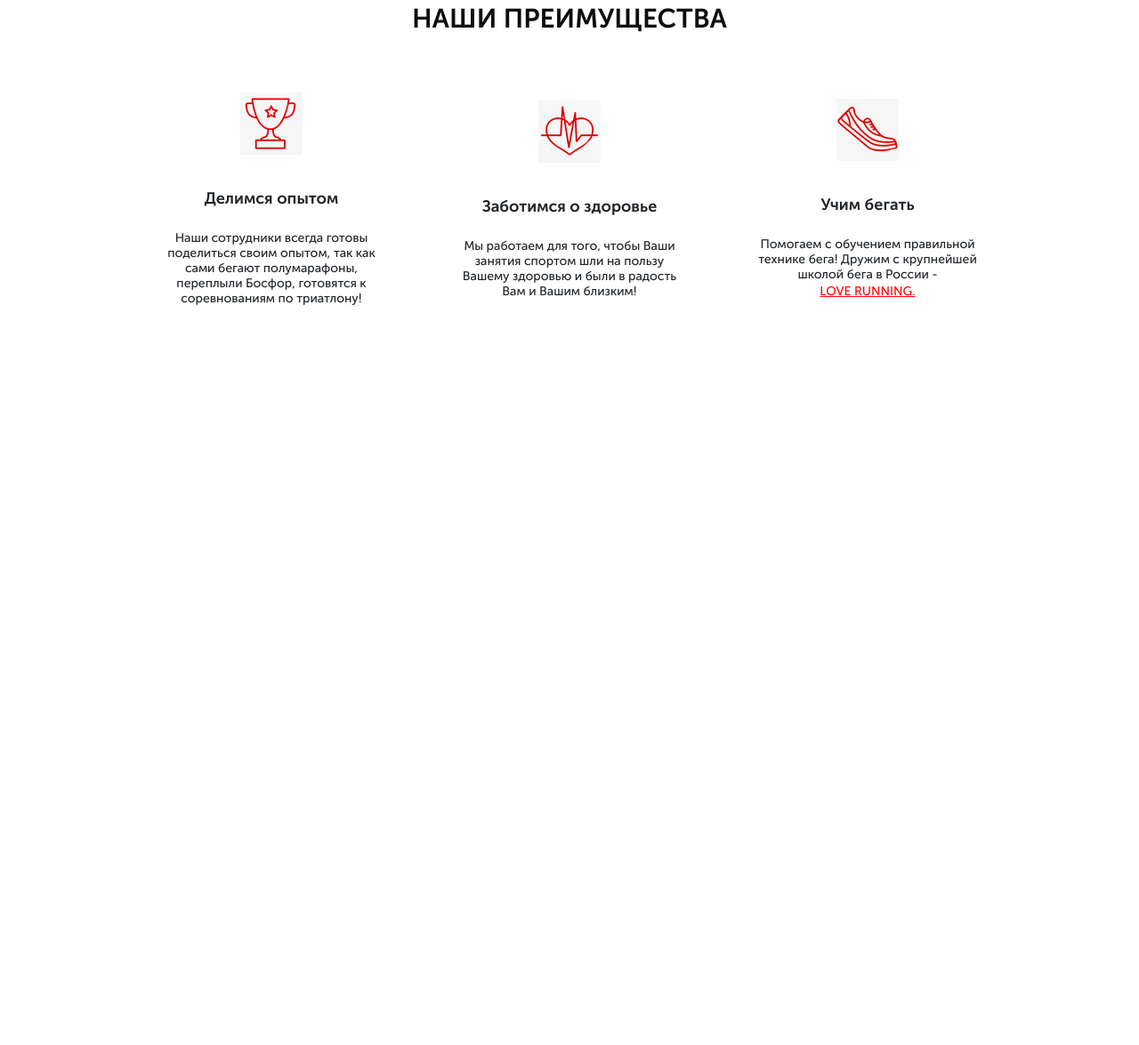
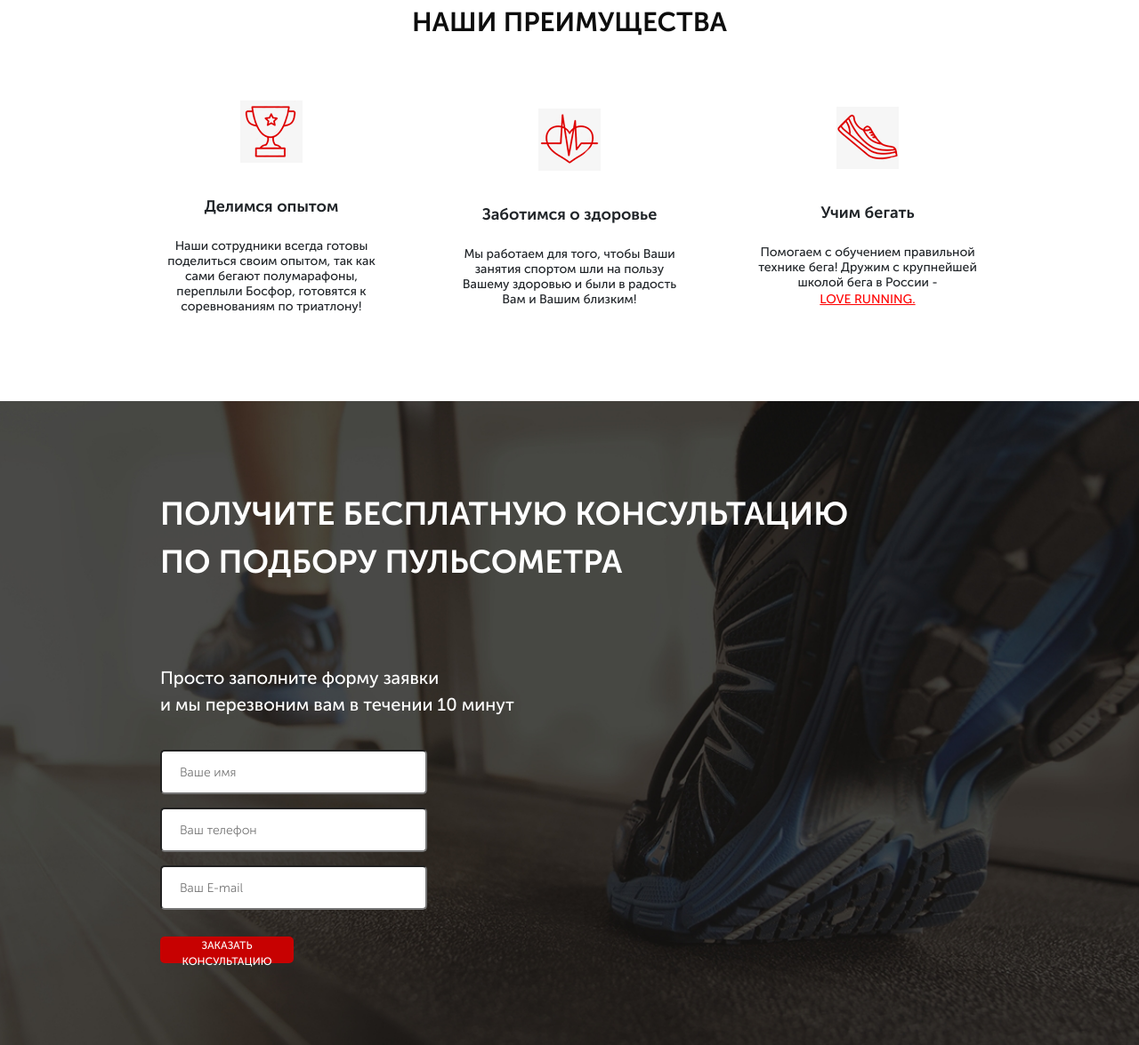
Before and after one commit to eugenedefox/Pulse_gulp, a website: page src/index.html in a window 1280 px wide. Shown: the part 759-1934 px from the top of the page at 89% size. Before the commit the page ends 1201 px from the top, so only its background shows below. Drawn offline with Linux system fonts and the light colour scheme.

Commit message:
3 sections

```diff
--- a/src/index.html
+++ b/src/index.html
@@ -23,7 +23,7 @@
                 <div class="header__contacts">
                     <a href="tel:+74999228974" class="header__phone">+7 (499) 922-89-74</a>
 
-                    <button class="button">заказать звонок<div class="header__icon"><img src="icons/icon_phone.png" alt=""></div></button>
+                    <button class="button">заказать звонок</button>
                 </div>
 
             </header>
@@ -68,7 +68,7 @@
 
     <div class="advantages">
         <div class="container">
-            <h2 class="advantages__title">НАШИ ПРЕИМУЩЕСТВА</h2>
+            <h2 class="title">НАШИ ПРЕИМУЩЕСТВА</h2>
 
                 <div class="advantages__wrapper">
                     <div class="advantages__item">
@@ -96,6 +96,27 @@
 
         </div>
     </div>
+</div>
 
+    <div class="consultation">
+        <div class="container">
+            <h2 class="title title_left">
+                Получите бесплатную консультацию
+                по подбору пульсометра
+            </h2>
+            <div class="consultation__descr">
+                Просто заполните форму заявки
+                <br>и мы перезвоним вам в течении 10 минут
+            </div>
+            <form class="feed-form" action="#">
+                    <input name="name" required placeholder="Ваше имя" value="" type="text">
+                    <input name="phone" required placeholder="Ваш телефон" value="" type="number">
+                    <input name ="email" required placeholder="Ваш E-mail " value="" type="email">
+                    <!-- <textarea style="resize: none;" name="" id="" cols="30" rows="10"></textarea> -->
+                   <!--  <input type="submit" value="заказать кОНСУЛЬТАЦИЮ"> -->
+                   <button class="button button_submit">заказать кОНСУЛЬТАЦИЮ</button>
+            </form>
+        </div>
+    </div>
 </body>
 </html>
--- a/src/sass/blocks/_buttons.scss
+++ b/src/sass/blocks/_buttons.scss
@@ -14,4 +14,10 @@
         height: 50px;
         font-size: 16px;
     }
+    &_submit{
+        width: 300px;
+        height: 55px;
+        font-size: 16px;
+        font-weight: 500;
+    }
 }
--- /dev/null
+++ b/src/sass/blocks/_consultation.scss
@@ -0,0 +1,13 @@
+.consultation{
+        min-height:680px;
+        padding: 100px 0 92px 0;
+        background: url(../../img/consultation.jpg) center (center/cover) no-repeat;
+        &__descr{
+                padding-top: 80px;
+                width: 400px;
+                font-size: 20px;
+                font-weight: 500;
+                text-align: left;
+                color: #ffffff;
+        }
+}
--- /dev/null
+++ b/src/sass/blocks/_forms.scss
@@ -0,0 +1,21 @@
+.feed-form{
+        margin-top: 36px;
+        display: flex;
+        flex-direction: column;
+        width: 300px;
+        input{
+                width: 300px;
+                height: 50px;
+                border-radius: 5px;
+                background-color: #ffffff;
+                margin-bottom: 15px ;
+                padding: 0 20px;
+                font-size: 14px;
+                font-weight: 300;
+                text-align: left;
+                &:nth-child(3){
+                        margin-bottom: 30px;
+                }
+
+        }
+}
--- a/src/sass/blocks/_media.scss
+++ b/src/sass/blocks/_media.scss
@@ -137,6 +137,9 @@
     }
 }
 @media(max-width:576px){
+    .title{
+        font-size: 22px;
+    }
     .header{
         margin-top: 20px;
     }
--- a/src/sass/blocks/_titles.scss
+++ b/src/sass/blocks/_titles.scss
@@ -3,4 +3,11 @@
     font-size: 30px;
     font-weight: 700;
     text-align: center;
+    &_left{
+        max-width: 800px;
+        text-align: left;
+        color: #ffffff;
+        font-size: 36px;
+        text-transform: uppercase;
+    }
 }
--- a/src/sass/style.scss
+++ b/src/sass/style.scss
@@ -11,5 +11,7 @@
 @import 'blocks/header';
 @import 'blocks/buttons';
 @import 'blocks/advantages';
+@import 'blocks/forms';
 @import 'blocks/titles';
+@import 'blocks/consultation';
 @import 'blocks/media';
```
Also changed, not shown: src/css/blocks/forms.min.css (added), src/css/style.min.css.
